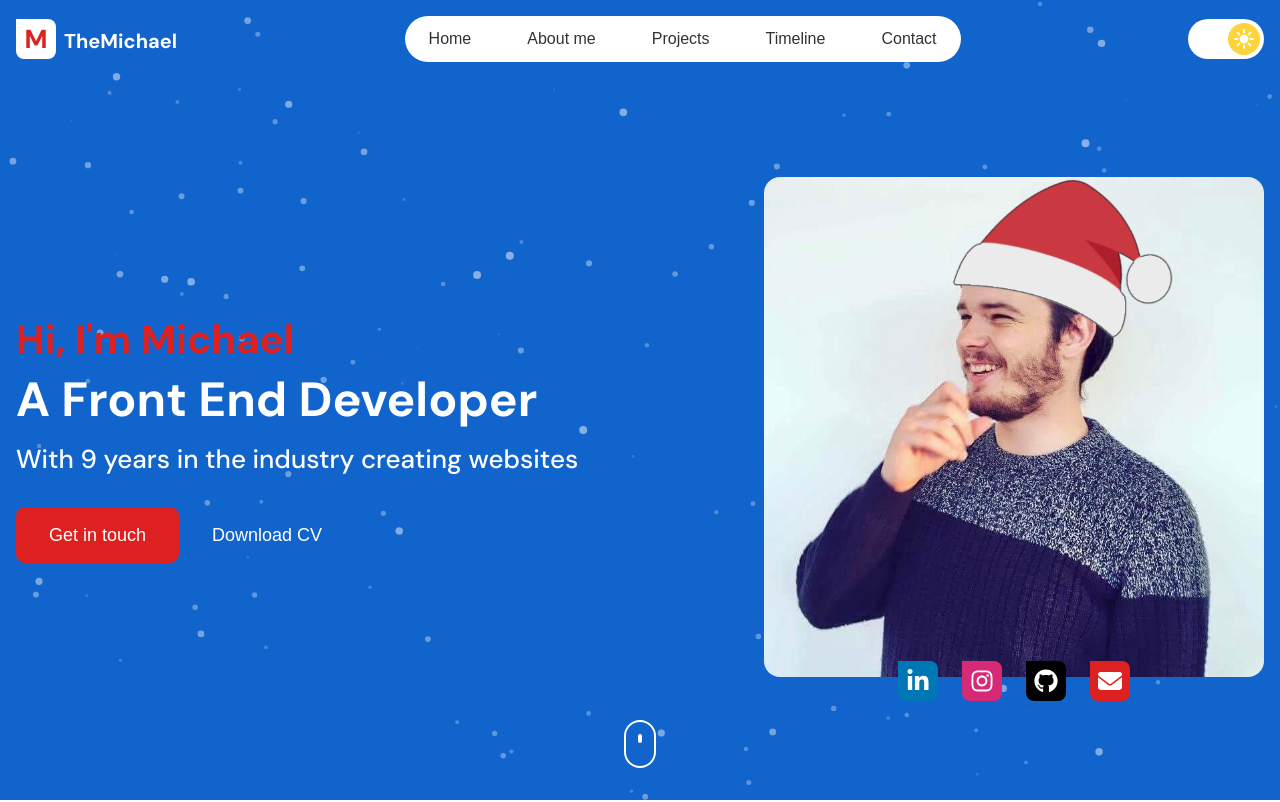
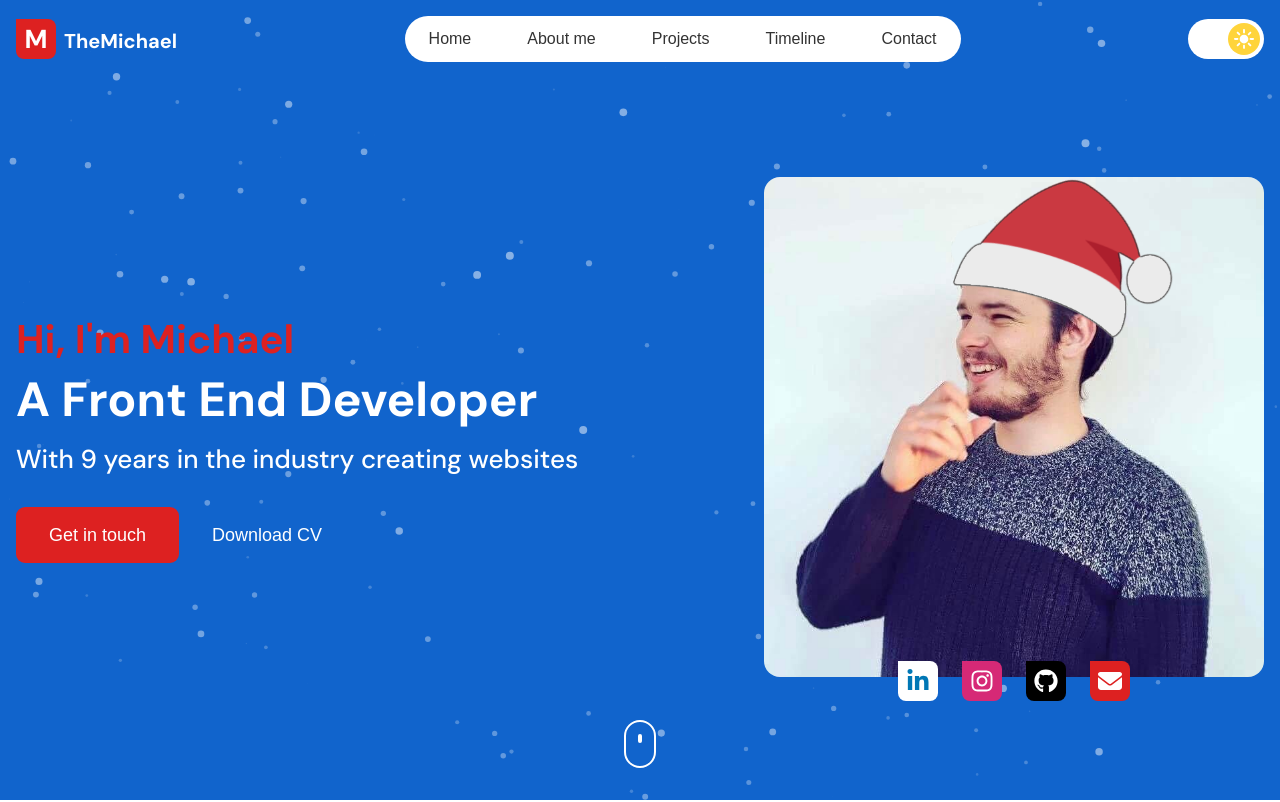
Before and after one commit to uplord/next-site, a Next.js app: page / in a window 1280 px wide. Shown: the top 802 px of the page. Built offline with nearby package versions, Linux system fonts and the light colour scheme.

Commit message:
header amends

```diff
--- a/src/components/Logo/style.module.scss
+++ b/src/components/Logo/style.module.scss
@@ -15,8 +15,8 @@
     display: inline-flex;
     align-items: center;
     justify-content: center;
-    background: #FFF;
-    color: vars.$color-primary;
+    background: vars.$color-primary;
+    color: #FFF;
     font-size: 1.625rem;
     width: 2.5rem;
     height: 2.5rem;
--- a/src/components/Social/style.module.scss
+++ b/src/components/Social/style.module.scss
@@ -18,6 +18,13 @@
 
     &.linkedin {
       background: #0077b5;
+
+      :global(#banner) & {
+        @include mixins.light-mode {
+          background: #FFF;
+          color: #0077b5;
+        }
+      }
     }
 
     &.instagram {
```
